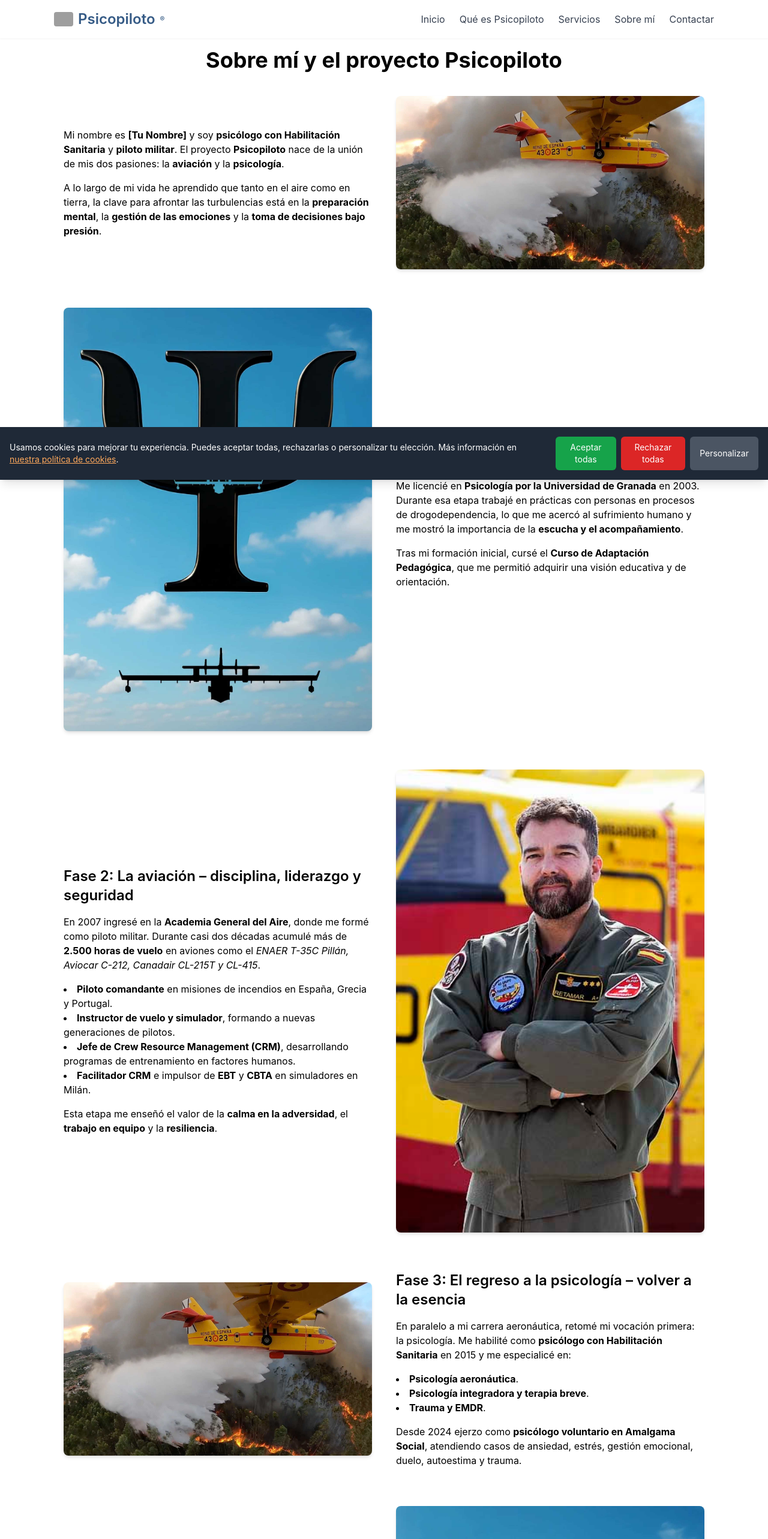
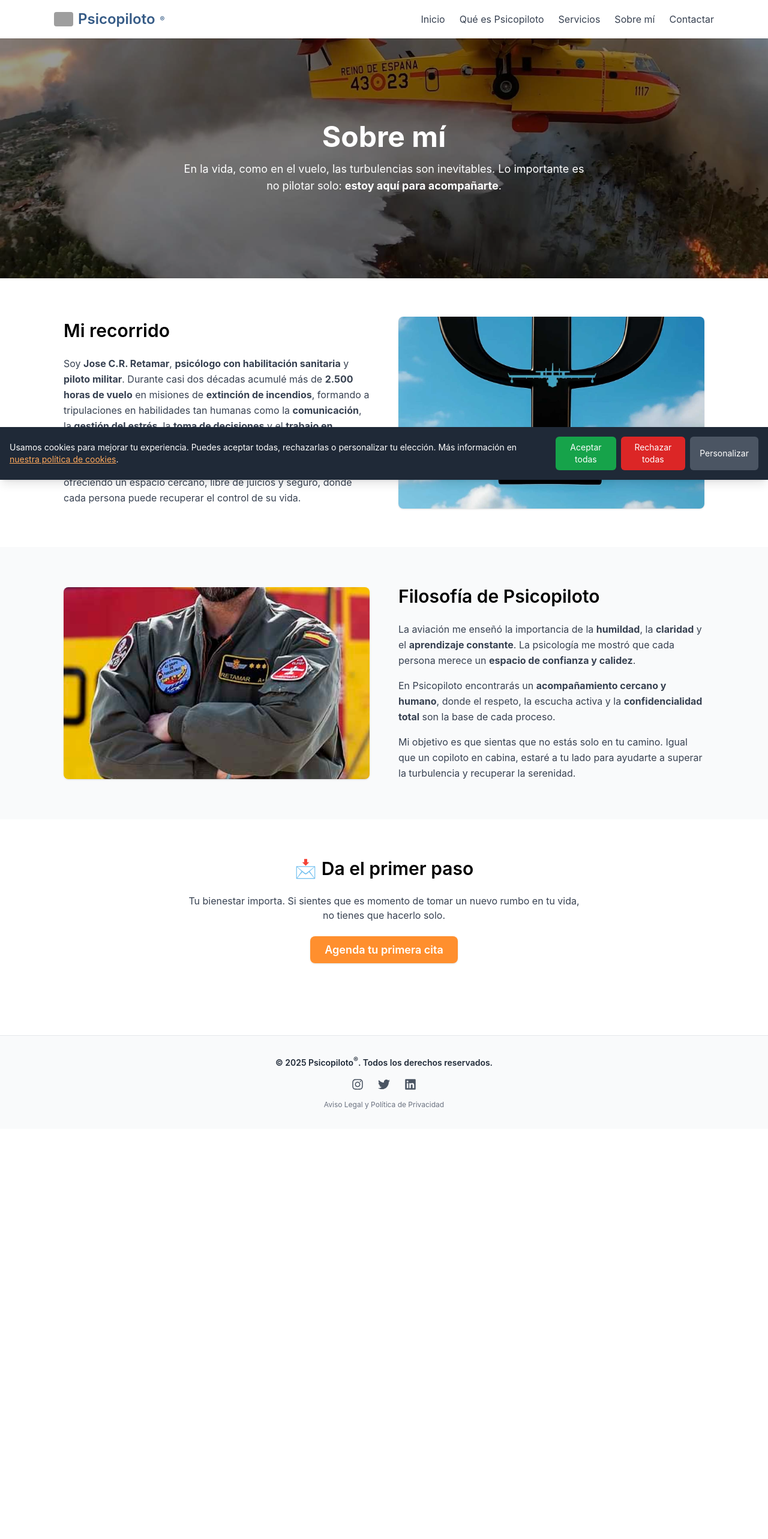
Before and after one commit to psicopiloto/psicopilotopage1, a Next.js app: page /sobre-mi in a window 1280 px wide. Shown: the top 2566 px of the page at 60% size. After the commit the page ends 1882 px from the top, so only its background shows below. Built offline with nearby package versions, Linux system fonts and the light colour scheme; grey boxes are pictures that could not be loaded.

Commit message:
Update sobre-mi.js

```diff
--- a/pages/sobre-mi.js
+++ b/pages/sobre-mi.js
@@ -7,184 +7,115 @@ export default function SobreMi() {
   return (
     <div className="min-h-screen flex flex-col">
       <Nav />
-      <main className="flex-grow pt-20 pb-16">
-        <div className="container mx-auto px-4 max-w-5xl">
-          <h1 className="text-4xl font-bold mb-10 text-center">
-            Sobre mí y el proyecto Psicopiloto
-          </h1>
-
-          {/* Intro */}
-          <section className="mb-16">
-            <div className="grid md:grid-cols-2 gap-10 items-center">
-              <div>
-                <p>
-                  Mi nombre es <strong>[Tu Nombre]</strong> y soy{" "}
-                  <strong>psicólogo con Habilitación Sanitaria</strong> y{" "}
-                  <strong>piloto militar</strong>. El proyecto{" "}
-                  <strong>Psicopiloto</strong> nace de la unión de mis dos pasiones:
-                  la <strong>aviación</strong> y la <strong>psicología</strong>.
-                </p>
-                <p className="mt-4">
-                  A lo largo de mi vida he aprendido que tanto en el aire como en tierra,
-                  la clave para afrontar las turbulencias está en la{" "}
-                  <strong>preparación mental</strong>, la{" "}
-                  <strong>gestión de las emociones</strong> y la{" "}
-                  <strong>toma de decisiones bajo presión</strong>.
-                </p>
-              </div>
+      <main className="flex-grow pt-16">
+        {/* HERO */}
+        <section className="relative h-[50vh] flex items-center justify-center">
           <Image
             src="/sobre1.jpg"
-                alt="Psicopiloto - experiencia en psicología"
-                width={600}
-                height={400}
-                className="rounded-lg shadow-md"
+            alt="Psicopiloto - Psicología y acompañamiento"
+            fill
+            style={{ objectFit: "cover" }}
+            priority
           />
+          <div className="absolute inset-0 bg-black/40 z-10" />
+          <div className="relative z-20 text-center text-white px-6">
+            <h1 className="text-4xl md:text-5xl font-bold mb-4">Sobre mí</h1>
+            <p className="text-lg max-w-2xl mx-auto">
+              En la vida, como en el vuelo, las turbulencias son inevitables.
+              Lo importante es no pilotar solo: <strong>estoy aquí para acompañarte</strong>.
+            </p>
           </div>
         </section>
 
-          {/* Fase 1 */}
-          <section className="mb-16">
-            <div className="grid md:grid-cols-2 gap-10 items-center">
+        {/* BLOQUE 1 */}
+        <section className="py-16 bg-white">
+          <div className="container mx-auto grid md:grid-cols-2 gap-12 items-center">
+            <div>
+              <h2 className="text-3xl font-semibold mb-6">Mi recorrido</h2>
+              <p className="text-gray-700 leading-relaxed mb-4">
+                Soy <strong>Jose C.R. Retamar</strong>,{" "}
+                <strong>psicólogo con habilitación sanitaria</strong> y{" "}
+                <strong>piloto militar</strong>.
+                Durante casi dos décadas acumulé más de{" "}
+                <strong>2.500 horas de vuelo</strong> en misiones de{" "}
+                <strong>extinción de incendios</strong>, formando a tripulaciones
+                en habilidades tan humanas como la{" "}
+                <strong>comunicación</strong>, la{" "}
+                <strong>gestión del estrés</strong>, la{" "}
+                <strong>toma de decisiones</strong> y el{" "}
+                <strong>trabajo en equipo</strong>.
+              </p>
+              <p className="text-gray-700 leading-relaxed">
+                Hoy aplico toda esa experiencia a la{" "}
+                <strong>psicología clínica y online</strong>, ofreciendo un
+                espacio cercano, libre de juicios y seguro, donde cada persona
+                puede recuperar el control de su vida.
+              </p>
+            </div>
+            <div className="relative w-full h-80">
               <Image
                 src="/sobre2.jpg"
-                alt="Vocación por la psicología"
-                width={600}
-                height={400}
-                className="rounded-lg shadow-md order-2 md:order-1"
+                alt="Psicólogo online en Granada"
+                fill
+                style={{ objectFit: "cover" }}
+                className="rounded-lg shadow"
               />
+            </div>
+          </div>
+        </section>
+
+        {/* BLOQUE 2 */}
+        <section className="py-16 bg-gray-50">
+          <div className="container mx-auto grid md:grid-cols-2 gap-12 items-center">
+            <div className="relative w-full h-80 order-2 md:order-1">
+              <Image
+                src="/sobre3.jpg"
+                alt="Psicopiloto - Acompañamiento terapéutico"
+                fill
+                style={{ objectFit: "cover" }}
+                className="rounded-lg shadow"
+              />
+            </div>
             <div className="order-1 md:order-2">
-                <h2 className="text-2xl font-semibold mb-4">
-                  Fase 1: El inicio – vocación por la psicología
-                </h2>
-                <p>
-                  Me licencié en <strong>Psicología por la Universidad de Granada</strong> en 2003.
-                  Durante esa etapa trabajé en prácticas con personas en procesos de drogodependencia,
-                  lo que me acercó al sufrimiento humano y me mostró la importancia de la{" "}
-                  <strong>escucha y el acompañamiento</strong>.
+              <h2 className="text-3xl font-semibold mb-6">Filosofía de Psicopiloto</h2>
+              <p className="text-gray-700 leading-relaxed mb-4">
+                La aviación me enseñó la importancia de la{" "}
+                <strong>humildad</strong>, la{" "}
+                <strong>claridad</strong> y el{" "}
+                <strong>aprendizaje constante</strong>.
+                La psicología me mostró que cada persona merece un{" "}
+                <strong>espacio de confianza y calidez</strong>.
               </p>
-                <p className="mt-4">
-                  Tras mi formación inicial, cursé el{" "}
-                  <strong>Curso de Adaptación Pedagógica</strong>, que me permitió adquirir una visión educativa y de orientación.
+              <p className="text-gray-700 leading-relaxed mb-4">
+                En Psicopiloto encontrarás un{" "}
+                <strong>acompañamiento cercano y humano</strong>, donde el
+                respeto, la escucha activa y la{" "}
+                <strong>confidencialidad total</strong> son la base de cada
+                proceso.
+              </p>
+              <p className="text-gray-700 leading-relaxed">
+                Mi objetivo es que sientas que no estás solo en tu camino. Igual
+                que un copiloto en cabina, estaré a tu lado para ayudarte a
+                superar la turbulencia y recuperar la serenidad.
               </p>
             </div>
           </div>
         </section>
 
-          {/* Fase 2 */}
-          <section className="mb-16">
-            <div className="grid md:grid-cols-2 gap-10 items-center">
-              <div>
-                <h2 className="text-2xl font-semibold mb-4">
-                  Fase 2: La aviación – disciplina, liderazgo y seguridad
-                </h2>
-                <p>
-                  En 2007 ingresé en la <strong>Academia General del Aire</strong>, donde me formé como piloto militar.
-                  Durante casi dos décadas acumulé más de <strong>2.500 horas de vuelo</strong> en aviones como el{" "}
-                  <em>ENAER T-35C Pillán, Aviocar C-212, Canadair CL-215T y CL-415</em>.
+        {/* CTA FINAL */}
+        <section className="py-16 bg-white text-center">
+          <h2 className="text-3xl font-semibold mb-6">📩 Da el primer paso</h2>
+          <p className="text-gray-700 mb-8 max-w-2xl mx-auto">
+            Tu bienestar importa.
+            Si sientes que es momento de tomar un nuevo rumbo en tu vida, no
+            tienes que hacerlo solo.
           </p>
-                <ul className="list-disc list-inside mt-4">
-                  <li><strong>Piloto comandante</strong> en misiones de incendios en España, Grecia y Portugal.</li>
-                  <li><strong>Instructor de vuelo y simulador</strong>, formando a nuevas generaciones de pilotos.</li>
-                  <li><strong>Jefe de Crew Resource Management (CRM)</strong>, desarrollando programas de entrenamiento en factores humanos.</li>
-                  <li><strong>Facilitador CRM</strong> e impulsor de <strong>EBT</strong> y <strong>CBTA</strong> en simuladores en Milán.</li>
-                </ul>
-                <p className="mt-4">
-                  Esta etapa me enseñó el valor de la <strong>calma en la adversidad</strong>,
-                  el <strong>trabajo en equipo</strong> y la <strong>resiliencia</strong>.
-                </p>
-              </div>
-              <Image
-                src="/sobre3.jpg"
-                alt="Psicología y aviación unidas"
-                width={600}
-                height={400}
-                className="rounded-lg shadow-md"
-              />
-            </div>
-          </section>
-
-          {/* Fase 3 */}
-          <section className="mb-16">
-            <div className="grid md:grid-cols-2 gap-10 items-center">
-              <Image
-                src="/sobre1.jpg"
-                alt="Psicólogo con habilitación sanitaria"
-                width={600}
-                height={400}
-                className="rounded-lg shadow-md order-2 md:order-1"
-              />
-              <div className="order-1 md:order-2">
-                <h2 className="text-2xl font-semibold mb-4">
-                  Fase 3: El regreso a la psicología – volver a la esencia
-                </h2>
-                <p>
-                  En paralelo a mi carrera aeronáutica, retomé mi vocación primera: la psicología.
-                  Me habilité como <strong>psicólogo con Habilitación Sanitaria</strong> en 2015 y me especialicé en:
-                </p>
-                <ul className="list-disc list-inside mt-4">
-                  <li><strong>Psicología aeronáutica</strong>.</li>
-                  <li><strong>Psicología integradora y terapia breve</strong>.</li>
-                  <li><strong>Trauma y EMDR</strong>.</li>
-                </ul>
-                <p className="mt-4">
-                  Desde 2024 ejerzo como <strong>psicólogo voluntario en Amalgama Social</strong>, atendiendo casos de ansiedad,
-                  estrés, gestión emocional, duelo, autoestima y trauma.
-                </p>
-              </div>
-            </div>
-          </section>
-
-          {/* Fase 4 */}
-          <section className="mb-16">
-            <div className="grid md:grid-cols-2 gap-10 items-center">
-              <div>
-                <h2 className="text-2xl font-semibold mb-4">
-                  Fase 4: El voluntariado – la parte más humana
-                </h2>
-                <p>
-                  El voluntariado ha sido siempre un pilar en mi vida. En mi juventud colaboré con{" "}
-                  <strong>Solidarios para el Desarrollo</strong>, trabajando con personas mayores en fases iniciales de demencia.
-                </p>
-                <p className="mt-4">
-                  Más tarde, en 2019, cofundé <strong>Edades Granada</strong>, dedicada al cuidado de personas mayores y ayuda a domicilio.
-                </p>
-                <p className="mt-4">
-                  Estas experiencias me han recordado que detrás de cada historia hay alguien que merece ser escuchado con respeto y cercanía.
-                </p>
-              </div>
-              <Image
-                src="/sobre2.jpg"
-                alt="Voluntariado y atención humana"
-                width={600}
-                height={400}
-                className="rounded-lg shadow-md"
-              />
-            </div>
-          </section>
-
-          {/* Hoy */}
-          <section>
-            <h2 className="text-2xl font-semibold mb-4">Hoy: Psicopiloto</h2>
-            <p>
-              Hoy, en <strong>Psicopiloto</strong>, uno lo aprendido en la aviación con la psicología para ofrecer un acompañamiento diferente.
-              Si en la cabina de un avión entrenábamos la mente para afrontar lo inesperado y mantener la seguridad,
-              en la terapia aplico esa misma filosofía: ayudarte a ganar <strong>confianza</strong>, manejar la <strong>ansiedad</strong>
-              y recuperar el <strong>control de tu vida</strong>.
-            </p>
-            <p className="mt-4">
-              Porque todos merecemos <strong>volar con seguridad</strong>, también en su propio camino personal.
-            </p>
-          </section>
-
-          {/* Call to action */}
-          <div className="mt-12 text-center">
           <Link href="/contacto">
             <span className="px-6 py-3 bg-softorange-500 text-white rounded-lg text-lg font-semibold shadow hover:bg-softorange-600 transition">
-                Reserva tu primera consulta
+              Agenda tu primera cita
             </span>
           </Link>
-          </div>
-        </div>
+        </section>
       </main>
       <Footer />
     </div>
```
Lines whose indentation alone changed are shown as unchanged.
